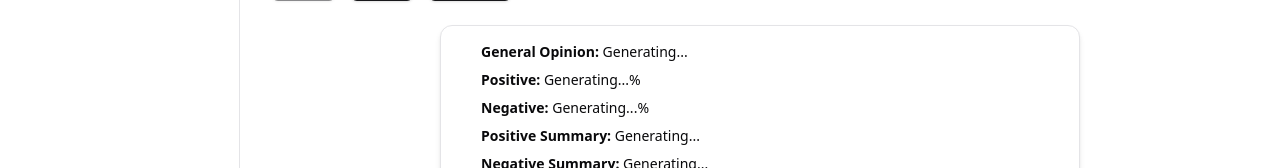
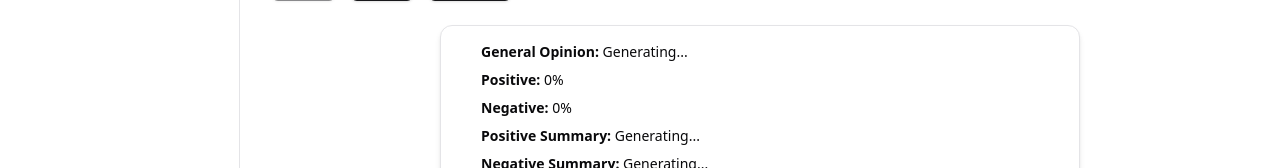
Before and after one commit to hariharans-dev/vocalis-frontend, a Next.js app: page /user/dashboard/audiencereport in a window 1280 px wide. Both pictures are taken after a click on the button "Start". Shown: the part 243-411 px from the top of the page. Built offline with nearby package versions, Linux system fonts and the light colour scheme.

Commit message:
user - audience report page

```diff
--- a/app/user/dashboard/audiencereport/page.tsx
+++ b/app/user/dashboard/audiencereport/page.tsx
@@ -15,38 +15,26 @@ import { Label } from "@radix-ui/react-label";
 
 export default function AudienceReport() {
   interface GeneratedAudienceReportData {
-    general_opinion?: {
-      opinion: string;
     total_feedbacks: number;
+    positive_feedbacks: number;
     negative_feedbacks: number;
-      positive_feedbacks: number;
-      negative_percentage: number;
-      positive_percentage: number;
-    } | null;
-    summary?: {
-      negative_summary: string;
-      positive_summary: string;
-    } | null;
-    overall_summary?: string | null;
+    positive_summary: string | null;
+    negative_summary: string | null;
+    general_opinion: string | null;
+    overall_summary: string | null;
   }
   interface AudienceReportData {
     map(
       arg0: (report: any, index: number) => JSX.Element
     ): import("react").ReactNode;
     length: number;
-    general_opinion?: {
-      opinion: string;
     total_feedbacks: number;
+    positive_feedbacks: number;
     negative_feedbacks: number;
-      positive_feedbacks: number;
-      negative_percentage: number;
-      positive_percentage: number;
-    } | null;
-    summary?: {
-      negative_summary: string;
-      positive_summary: string;
-    } | null;
-    overall_summary?: string | null;
+    positive_summary: string | null;
+    negative_summary: string | null;
+    general_opinion: string | null;
+    overall_summary: string | null;
   }
 
   const [selectedMinutes, setSelectedMinutes] = useState<string>("1");
@@ -55,7 +43,15 @@ export default function AudienceReport() {
     AudienceReportData[] | null
   >(null);
   const [generatedAudienceReportData, setGeneratedAudienceReportData] =
-    useState<GeneratedAudienceReportData>({});
+    useState<GeneratedAudienceReportData>({
+      total_feedbacks: 0,
+      positive_feedbacks: 0,
+      negative_feedbacks: 0,
+      positive_summary: null,
+      negative_summary: null,
+      general_opinion: null,
+      overall_summary: null,
+    });
   const [showVoiceData, setShowVoiceData] = useState(false);
   const [voiceFeedbackResponseData, setVoiceFeedbackResponseData] =
     useState("");
@@ -195,29 +191,38 @@ export default function AudienceReport() {
             <CardContent className="space-y-2 text-sm">
               <p>
                 <strong>General Opinion:</strong>{" "}
-                {generatedAudienceReportData.general_opinion?.opinion ??
-                  "Generating..."}
+                {generatedAudienceReportData.general_opinion ?? "Generating..."}
               </p>
               <p>
                 <strong>Positive:</strong>{" "}
-                {generatedAudienceReportData.general_opinion
-                  ?.positive_percentage ?? "Generating..."}
+                {generatedAudienceReportData.total_feedbacks
+                  ? (
+                      (generatedAudienceReportData.positive_feedbacks /
+                        generatedAudienceReportData.total_feedbacks) *
+                      100
+                    ).toFixed(1)
+                  : "0"}
                 %
               </p>
               <p>
                 <strong>Negative:</strong>{" "}
-                {generatedAudienceReportData.general_opinion
-                  ?.negative_percentage ?? "Generating..."}
+                {generatedAudienceReportData.total_feedbacks
+                  ? (
+                      (generatedAudienceReportData.negative_feedbacks /
+                        generatedAudienceReportData.total_feedbacks) *
+                      100
+                    ).toFixed(1)
+                  : "0"}
                 %
               </p>
               <p>
                 <strong>Positive Summary:</strong>{" "}
-                {generatedAudienceReportData.summary?.positive_summary ??
+                {generatedAudienceReportData.positive_summary ??
                   "Generating..."}
               </p>
               <p>
                 <strong>Negative Summary:</strong>{" "}
-                {generatedAudienceReportData.summary?.negative_summary ??
+                {generatedAudienceReportData.negative_summary ??
                   "Generating..."}
               </p>
               <p>
@@ -249,37 +254,48 @@ export default function AudienceReport() {
 
           {Array.isArray(AudienceReportData) &&
           AudienceReportData.length > 0 ? (
-            <div className="grid grid-cols-1 sm:grid-cols-2 md:grid-cols-3 lg:grid-cols-4 gap-6">
+            <div className="grid gap-4">
               {AudienceReportData.map(
-                (report: AudienceReportData, index: number) => (
+                (report: AudienceReportData, index: number) => {
+                  // calculate percentages
+                  const posPercent = report.total_feedbacks
+                    ? (
+                        (report.positive_feedbacks / report.total_feedbacks) *
+                        100
+                      ).toFixed(1)
+                    : "0";
+                  const negPercent = report.total_feedbacks
+                    ? (
+                        (report.negative_feedbacks / report.total_feedbacks) *
+                        100
+                      ).toFixed(1)
+                    : "0";
+
+                  return (
                     <Card key={index} className="p-4 shadow-md">
                       <CardHeader>
-                      <h3 className="text-lg font-bold">Report {index + 1}</h3>
+                        <h3 className="text-lg font-bold">
+                          Report {index + 1}
+                        </h3>
                       </CardHeader>
                       <CardContent className="space-y-2 text-sm">
                         <p>
                           <strong>General Opinion:</strong>{" "}
-                        {report.general_opinion?.opinion ?? "Generating..."}
+                          {report.general_opinion ?? "Generating..."}
                         </p>
                         <p>
-                        <strong>Positive:</strong>{" "}
-                        {report.general_opinion?.positive_percentage ??
-                          "Generating..."}
-                        %
+                          <strong>Positive:</strong> {posPercent}%
                         </p>
                         <p>
-                        <strong>Negative:</strong>{" "}
-                        {report.general_opinion?.negative_percentage ??
-                          "Generating..."}
-                        %
+                          <strong>Negative:</strong> {negPercent}%
                         </p>
                         <p>
                           <strong>Positive Summary:</strong>{" "}
-                        {report.summary?.positive_summary ?? "Generating..."}
+                          {report.positive_summary ?? "Generating..."}
                         </p>
                         <p>
                           <strong>Negative Summary:</strong>{" "}
-                        {report.summary?.negative_summary ?? "Generating..."}
+                          {report.negative_summary ?? "Generating..."}
                         </p>
                         <p>
                           <strong>Overall Summary:</strong>{" "}
@@ -287,7 +303,8 @@ export default function AudienceReport() {
                         </p>
                       </CardContent>
                     </Card>
-                )
+                  );
+                }
               )}
             </div>
           ) : (
```
Lines whose indentation alone changed are shown as unchanged.
